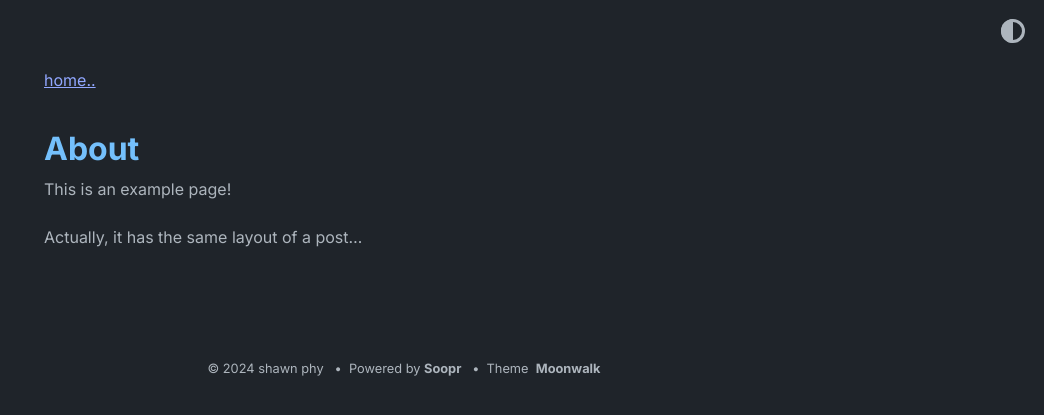
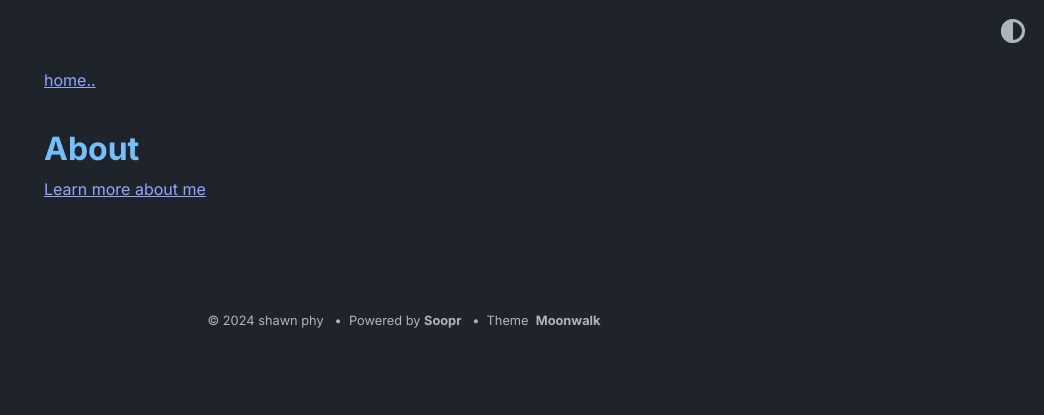
Before and after one commit to shawn-phy/myblog, a Jekyll site: the page built from about.md, in a window 1280 px wide. Shown: the top 415 px of the page, without its empty margins (236-1280 px from the left). Built offline with Jekyll 4.4.1, drawn with Linux system fonts in a browser that asks for light colours.

Commit message:
f(setup): changed about page

```diff
--- a/about.md
+++ b/about.md
@@ -3,6 +3,4 @@ layout: post
 title: About
 ---
 
-This is an example page!
-
-Actually, it has the same layout of a post...
+[Learn more about me](shawn-phy.github.io)
```
